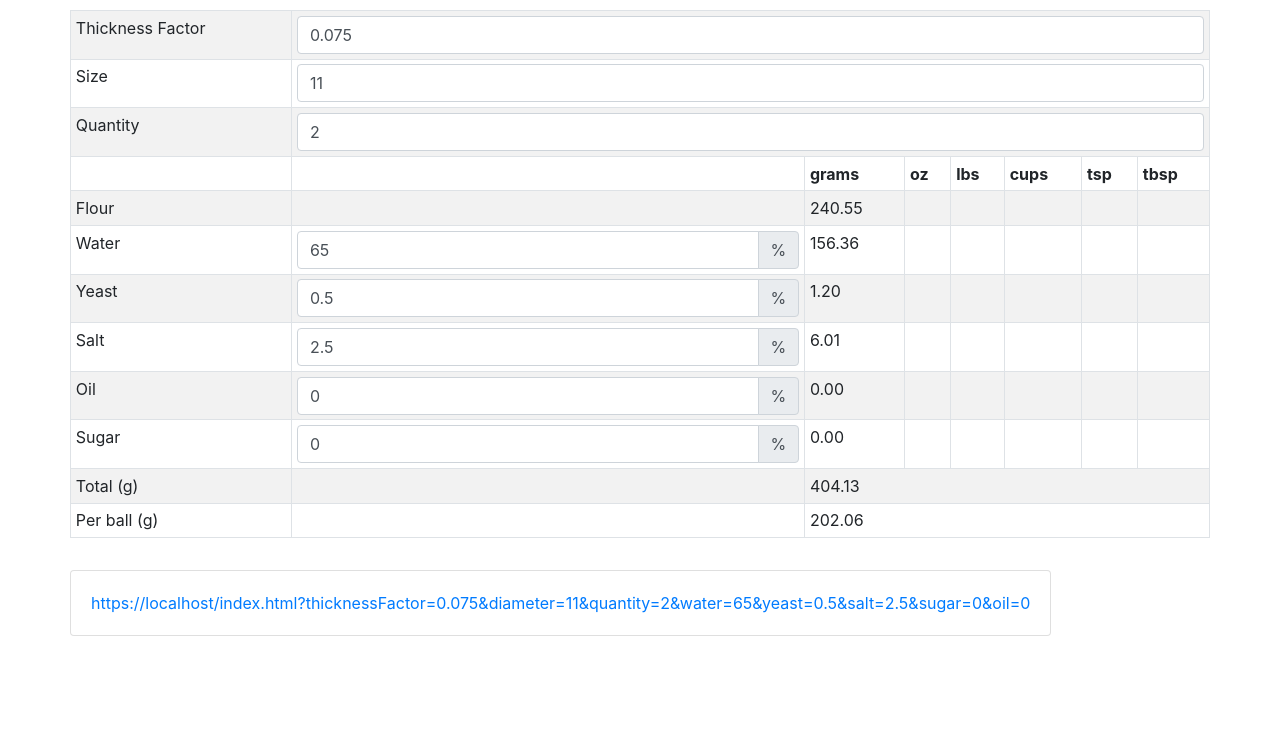
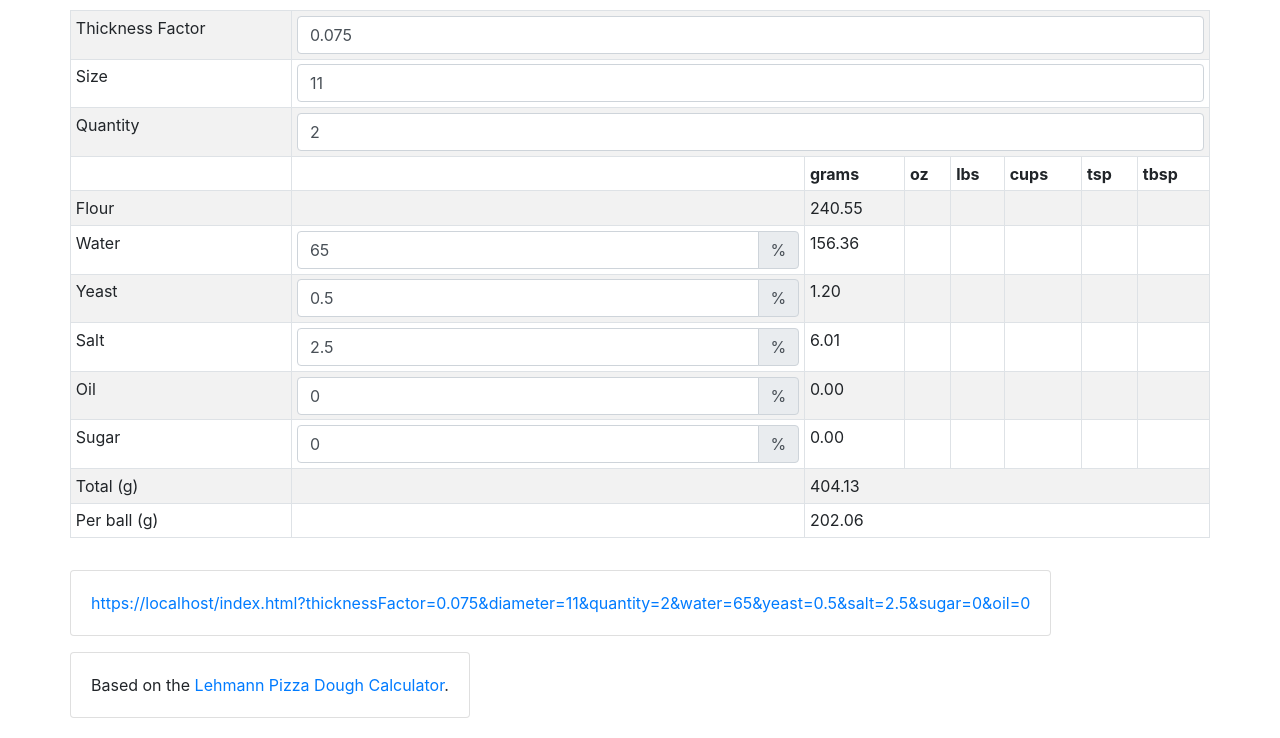
Before and after one commit to amitvaria/pizza-dough, a plain HTML site: page index.html in a window 1280 px wide. Shown: the part 62-800 px from the top of the page. Drawn offline with nearby package versions, Linux system fonts and the light colour scheme.

Commit message:
Add credit link

```diff
--- a/index.html
+++ b/index.html
@@ -169,6 +169,13 @@
                 </div>
             </div>
         </div>
+        <div class="row mt-3">
+            <div class="card">
+                <div class="card-body">
+                    Based on the <a href="https://www.pizzamaking.com/dough-calculator.html">Lehmann Pizza Dough Calculator</a>.
+                </div>
+            </div>
+        </div>
     </div>
 
     <script src="https://code.jquery.com/jquery-3.3.1.slim.min.js" integrity="sha384-q8i/X+965DzO0rT7abK41JStQIAqVgRVzpbzo5smXKp4YfRvH+8abtTE1Pi6jizo" crossorigin="anonymous"></script>
```
